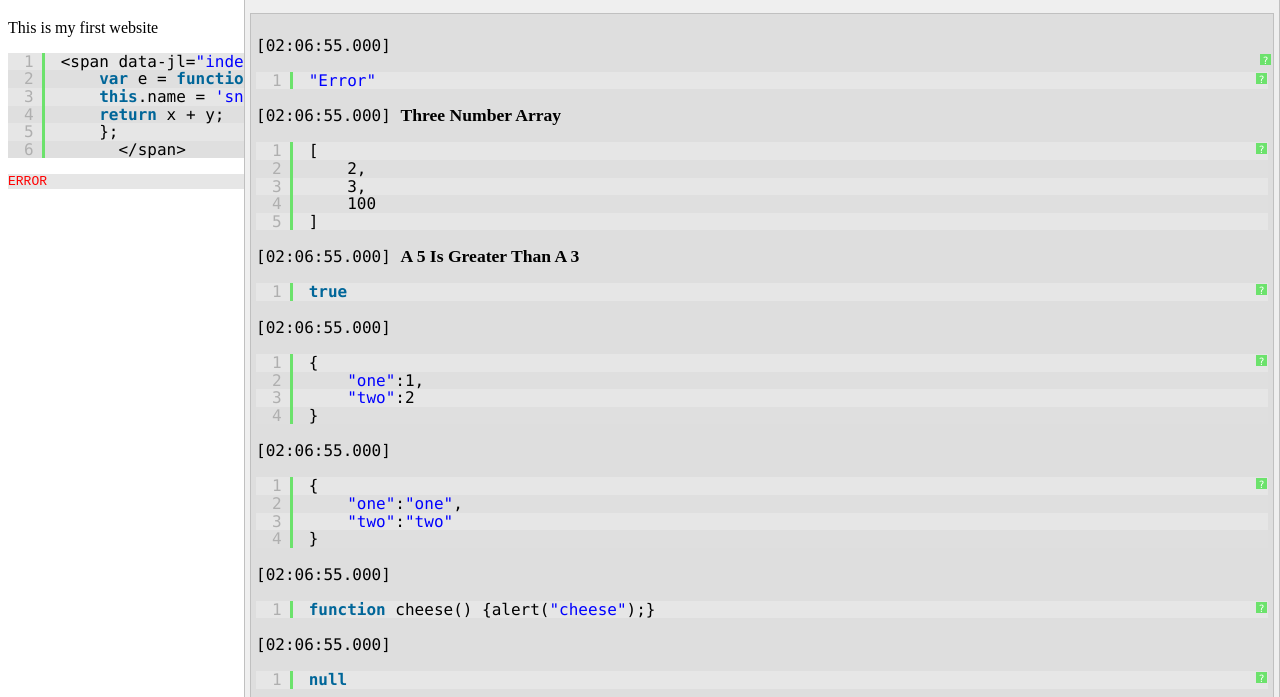
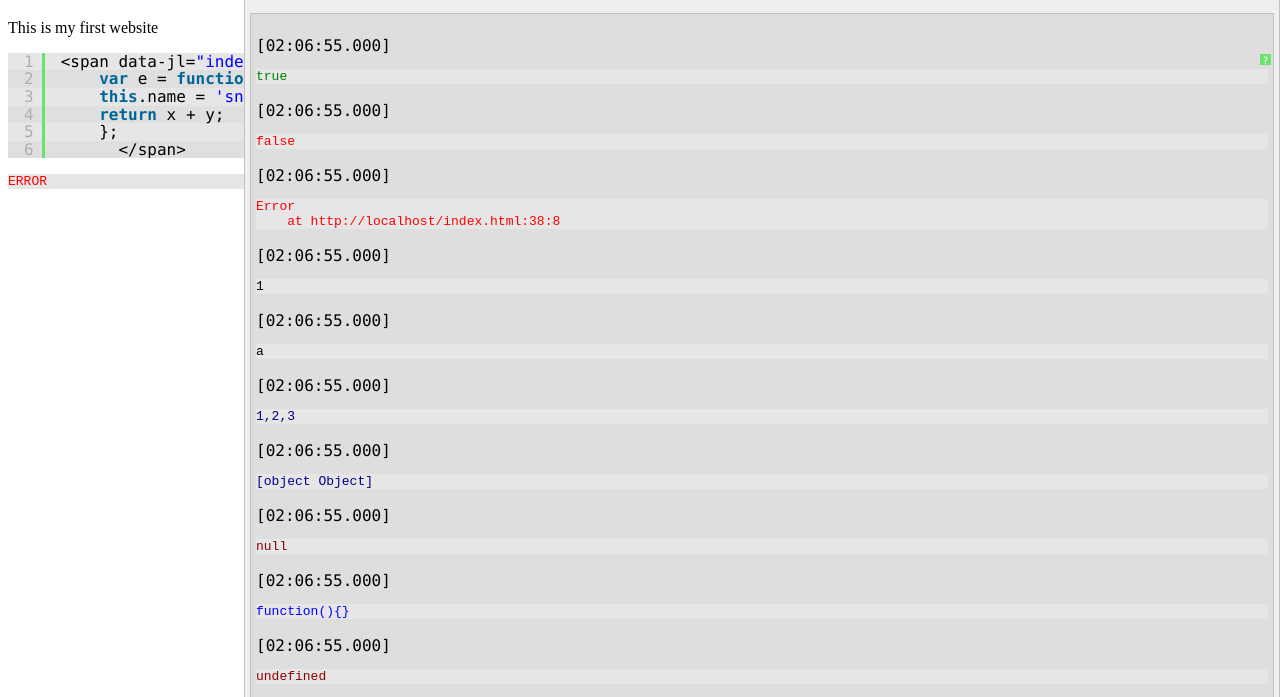
Before and after one commit to EGM/Qlog, a plain HTML site: page index.html in a window 1280 px wide. Shown: the part 61-758 px from the top of the page. Drawn offline with Linux system fonts and the light colour scheme.

Commit message:
worked on isformatted :false code

```diff
--- a/css/qlog.css
+++ b/css/qlog.css
@@ -22,11 +22,25 @@
   borderRadius: 5px;
   padding: 5px;
 }
-#qlog .error {
-  color: red;
+#qlog .array, .object {
+  color: DarkBlue;
+  background-color:#e6e6e6;
 }
-#qlog .false {
-  color: red;
+#qlog .error, .false {
+  color: Red;
+  background-color:#e6e6e6;
+}
+#qlog .function {
+  color: Blue;
+  background-color:#e6e6e6;
+}
+#qlog .number, .string {
+  color: Black;
+  background-color:#e6e6e6;
+}
+#qlog .null {
+  color: DarkRed;
+  background-color:#e6e6e6;
 }
 #qlog .title {
   font-weight: bold;
@@ -34,7 +48,8 @@
   font-family: 'san serif';
 }
 #qlog .true {
-  color: green;
+  color: Green;
+  background-color:#e6e6e6;
 }
 
 .syntaxhighlighter .line.alt1 {
--- a/index.html
+++ b/index.html
@@ -33,6 +33,18 @@
 
 <script>
   try{
+  qlog(true, null, {isFormatted: false});
+  qlog(false, null, {isFormatted: false});
+  qlog(Error(), null, {isFormatted: false});
+  qlog(1, null, {isFormatted: false});
+  qlog("a", null, {isFormatted: false});
+  qlog([1,2,3], null, {isFormatted: false});
+  qlog({one:"one", two:"two"}, null, {isFormatted: false});
+  qlog(null, null, {isFormatted: false});
+  qlog(function(){}, null, {isFormatted: false});
+  qlog(undefined, null, {isFormatted: false});
+
+
     qlog((Error()).toString());
   } catch (e) {alert(e.stack);}
   qlog([100,2,3], "three number array", {isSorted:true});
--- a/js/qlog.js
+++ b/js/qlog.js
@@ -185,8 +185,16 @@ function qlog(input, title, options) {
 	if (option.isFormatted) {
 		var message = "<pre class=\"brush: js;\">" + format(input) + "</pre>";
 	}
-	else {
-		var message = (input).toString();
+	else if (_.isBoolean(input)) {
+		var message = "<pre class =\""+!!input+"\">" + input + "<\pre>";
+	}
+	else if (_.isError(input)) {
+		var message = "<pre class =\"error\">" + input.stack + "<\pre>";
+	}
+	else if (_.isNull(input)||_.isUndefined(input)) {
+		var message = "<pre class =\"null\">" + input;
+	} else {
+		var message = "<pre class=\""+(typeof input)+"\">" + (input).toString() + "<\pre>";
 	}
 
 	$("<p>")
```
